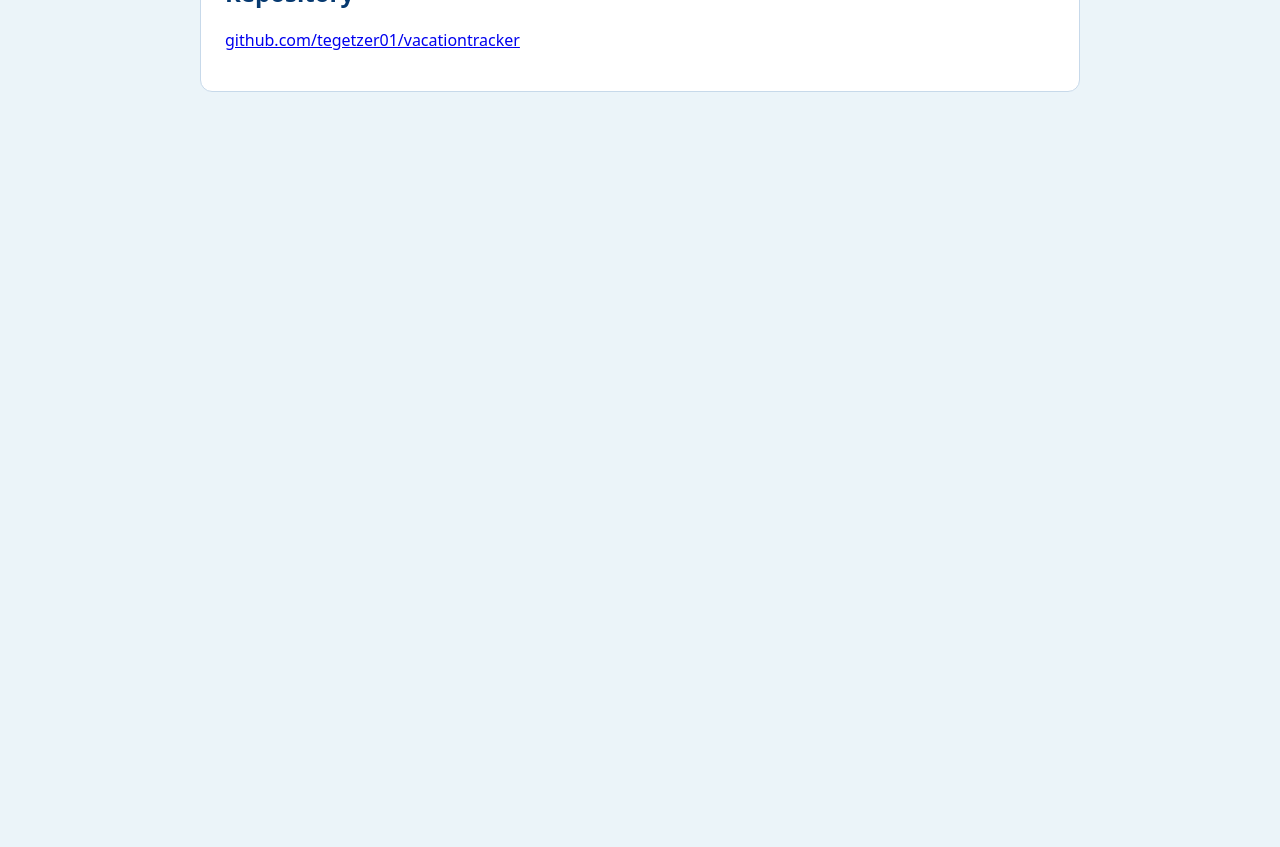
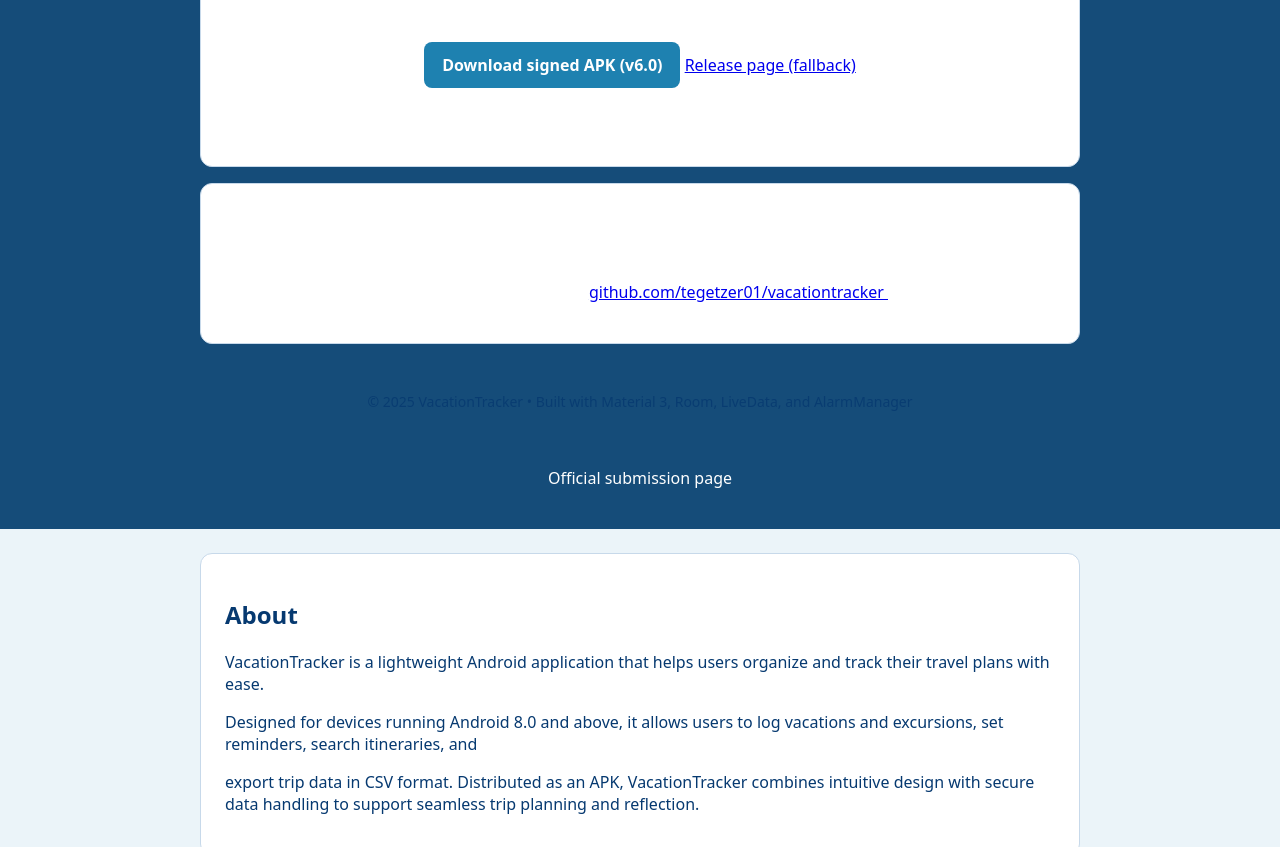
Before and after one commit to tegetzer01/vacationtracker, a plain HTML site: page docs/index.html in a window 1280 px wide. Shown: the part 642-1489 px from the top of the page. Before the commit the page ends 800 px from the top, so only its background shows below. Drawn offline with Linux system fonts and the light colour scheme.

Commit message:
Update index.html

```diff
--- a/docs/index.html
+++ b/docs/index.html
@@ -15,19 +15,89 @@
 </head>
 <body>
   <header>
+    <h1>VacationTracker</h1><!doctype html>
+<html lang="en">
+<head>
+  <meta charset="utf-8" />
+  <title>VacationTracker – Official Submission</title>
+  <meta name="viewport" content="width=device-width, initial-scale=1" />
+  <style>
+    body{font-family:system-ui,-apple-system,Segoe UI,Roboto,Arial,sans-serif;margin:0;background:#EBF4F9;color:#063970}
+    header{background:#154c79;color:#fff;padding:24px;text-align:center}
+    main{max-width:880px;margin:24px auto;padding:0 16px}
+    .card{background:#fff;border:1px solid #c7d9ea;border-radius:12px;padding:24px;margin-bottom:16px}
+    .btn{display:inline-block;background:#1e81b0;color:#fff;padding:12px 18px;border-radius:8px;text-decoration:none;font-weight:600}
+    .btn:hover{opacity:.9}
+	footer{text-align:center;font-size:14px;padding:24px 16px 40px;color:#063970;opacity:.8;}
+  </style>
+</head>
+<body>
+  <header>
     <h1>VacationTracker</h1>
     <p>Official submission page</p>
   </header>
   <main>
     <section class="card">
       <h2>About</h2>
-      <p>VacationTracker lets users plan vacations and excursions, with reminders, search, and CSV export.</p>
+      <p>VacationTracker is a lightweight Android application that helps users organize and track their travel plans with ease. Designed for devices running Android 8.0 and above, it allows users to log vacations and excursions, set reminders, search itineraries, and export trip data in CSV format. Distributed as an APK, VacationTracker combines intuitive design with secure data handling to support seamless trip planning and reflection.</p>
+    </section>
+
+   <section class="card" id="download">
+      <h2>Download</h2>
+      <p class="muted">Install the signed release APK directly from GitHub Releases.</p>
+      <p class="stack">
+        <a class="btn" aria-label="Download signed APK v6.0"
+           href="https://github.com/tegetzer01/vacationtracker/releases/download/v6.0/app-release.apk"
+           target="_blank" rel="noopener noreferrer">
+          Download signed APK (v6.0)
+        </a>
+        <a href="https://github.com/tegetzer01/vacationtracker/releases/tag/v6.0"
+           target="_blank" rel="noopener noreferrer">
+          Release page (fallback)
+        </a>
+      </p>
+      <p class="muted">
+        Tip: If the download doesn’t start, use the release page link above and click the APK under <em>Assets</em>.
+      </p>
+    </section>
+
+    <section class="card" id="repository">
+      <h2>Repository</h2>
+      <p>
+        Source code is available at
+        <a href="https://github.com/tegetzer01/vacationtracker" target="_blank" rel="noopener noreferrer">
+          github.com/tegetzer01/vacationtracker
+        </a>.
+      </p>
+    </section>
+
+  </main>
+
+  <footer>
+    &copy; <span id="y"></span> VacationTracker • Built with Material 3, Room, LiveData, and AlarmManager
+  </footer>
+
+  <script>
+    // Set current year
+    document.getElementById('y').textContent = new Date().getFullYear();
+  </script>
+</body>
+</html>
+
+    <p>Official submission page</p>
+  </header>
+  <main>
+    <section class="card">
+      <h2>About</h2>
+      <p>VacationTracker is a lightweight Android application that helps users organize and track their travel plans with ease. </p>
+      <p>Designed for devices running Android 8.0 and above, it allows users to log vacations and excursions, set reminders, search itineraries, and</p>
+      <p>export trip data in CSV format. Distributed as an APK, VacationTracker combines intuitive design with secure data handling to support seamless trip planning and reflection.</p>
     </section>
 
     <section class="card">
       <h2>Download</h2>
       <p>
-        <a class="btn" href="https://github.com/tegetzer01/vacationtracker/releases/download/v6.0/app-release.apk">
+        <a class="btn" href="https://github.com/tegetzer01/vacationtracker/releases/download/v6.0/app-release.apk" target="_blank" rel="noopener">
           Download signed APK (v6.0)
         </a>
       </p>
```
